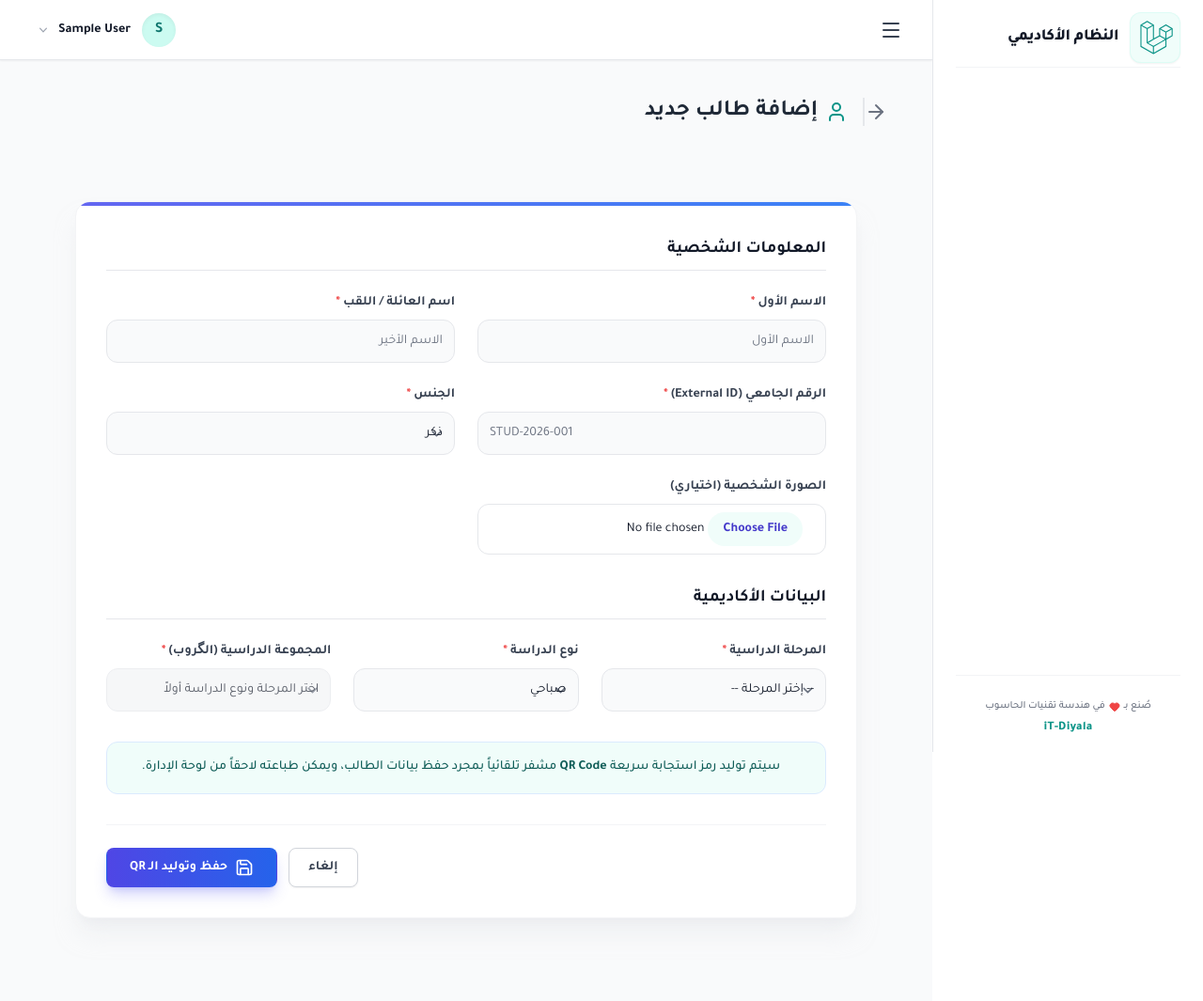
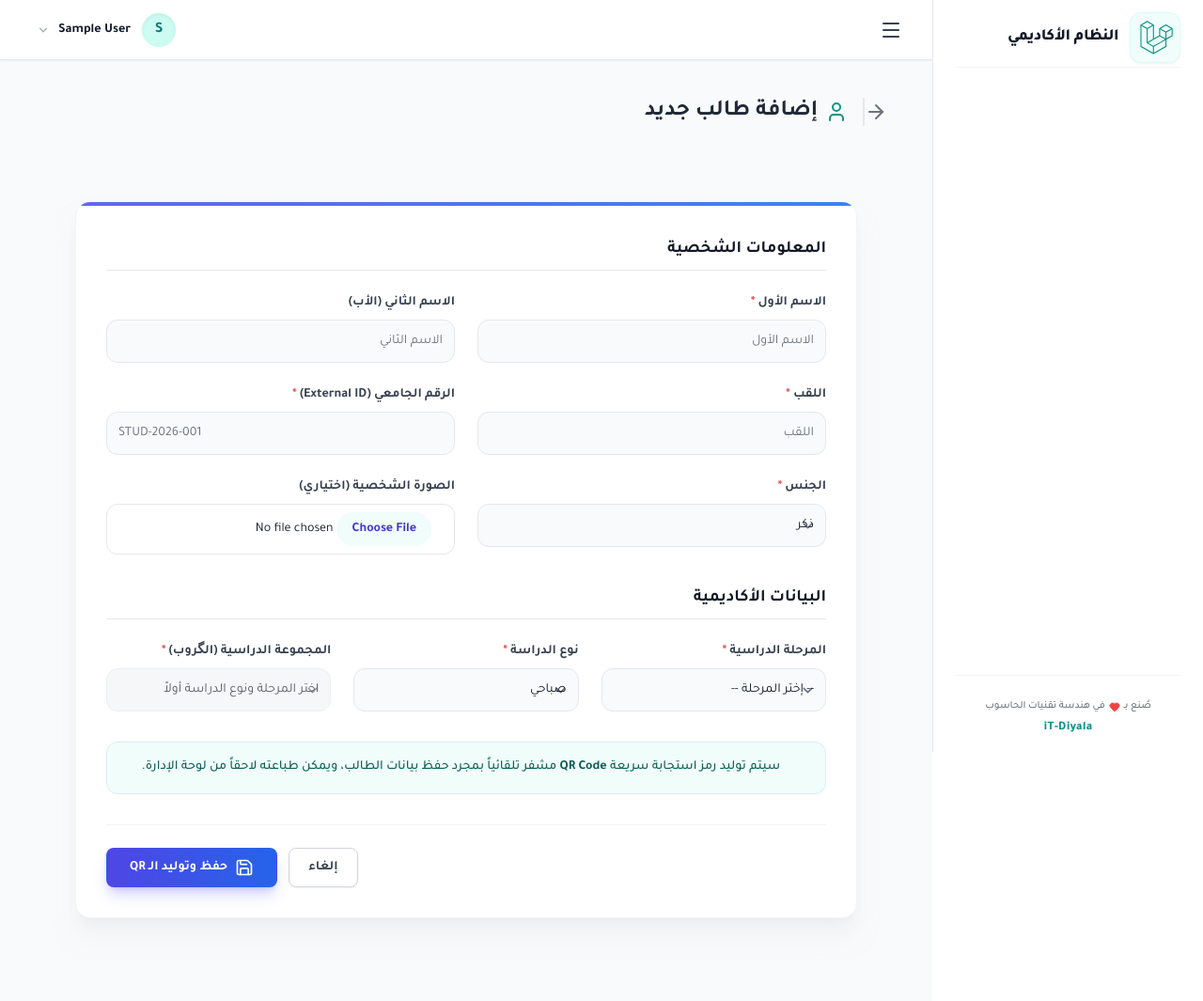
Before and after one commit to mustafaroot01/buxc, a Laravel app: page /admin/students/create in a window 1280 px wide. Shown: the whole page at 94% size. Run offline with Laravel 12, Linux system fonts and the light colour scheme; the visitor is signed in with stand-in values (Sample User, id 1); data that the repository does not hold is empty; style sheets or scripts are compiled from the project's sources; parts of the project's set-up code (start-up, migrations or seed data) failed here and were passed over; some libraries are stand-ins or nearby versions.

Commit message:
Refactor student name fields to support First, Second, and Surname formats across dashboards, API, and exports

```diff
--- a/app/Exports/AttendanceExport.php
+++ b/app/Exports/AttendanceExport.php
@@ -105,7 +105,7 @@ class AttendanceExport implements FromQuery, WithHeadings, WithMapping, ShouldAu
         };
 
         return [
-            $attendance->student ? ($attendance->student->first_name . ' ' . $attendance->student->last_name) : 'طالب غير موجود',
+            $attendance->student ? trim($attendance->student->first_name . ' ' . $attendance->student->second_name . ' ' . $attendance->student->last_name) : 'طالب غير موجود',
             $attendance->student->student_external_id ?? '---',
             $attendance->student->group->stage->name ?? '---',
             ($attendance->student->group->study_type ?? '') === 'morning' ? 'صباحي' : 'مسائي',
--- a/app/Exports/LectureAttendanceExport.php
+++ b/app/Exports/LectureAttendanceExport.php
@@ -42,7 +42,7 @@ class LectureAttendanceExport implements FromArray, WithColumnWidths, WithEvents
 
         $students = Student::where('group_id', $lecture->group_id)
             ->orderBy('first_name')
-            ->get(['id', 'first_name', 'last_name', 'student_external_id']);
+            ->get(['id', 'first_name', 'second_name', 'last_name', 'student_external_id']);
 
         $attendances = Attendance::where('lecture_id', $lecture->id)
             ->get()
@@ -61,7 +61,7 @@ class LectureAttendanceExport implements FromArray, WithColumnWidths, WithEvents
 
             return [
                 $index + 1,
-                $student->first_name . ' ' . $student->last_name,
+                trim($student->first_name . ' ' . $student->second_name . ' ' . $student->last_name),
                 $student->student_external_id ?? '—',
                 $statusMap[$status] ?? 'غائب',
                 $methodMap[$method],
--- a/app/Http/Controllers/Admin/StudentController.php
+++ b/app/Http/Controllers/Admin/StudentController.php
@@ -21,6 +21,7 @@ class StudentController extends Controller
             $search = $request->get('search');
             $query->where(function($q) use ($search) {
                 $q->where('first_name', 'like', "%{$search}%")
+                  ->orWhere('second_name', 'like', "%{$search}%")
                   ->orWhere('last_name', 'like', "%{$search}%")
                   ->orWhere('student_external_id', 'like', "%{$search}%");
             });
@@ -65,6 +66,7 @@ class StudentController extends Controller
     {
         $validated = $request->validate([
             'first_name' => 'required|string|max:255',
+            'second_name' => 'nullable|string|max:255',
             'last_name' => 'required|string|max:255',
             'student_external_id' => 'required|string|unique:students',
             'gender' => 'required|in:male,female',
@@ -103,6 +105,7 @@ class StudentController extends Controller
     {
         $validated = $request->validate([
             'first_name' => 'required|string|max:255',
+            'second_name' => 'nullable|string|max:255',
             'last_name' => 'required|string|max:255',
             'student_external_id' => 'required|string|unique:students,student_external_id,' . $student->id,
             'gender' => 'required|in:male,female',
--- a/app/Http/Controllers/Api/Teacher/LectureController.php
+++ b/app/Http/Controllers/Api/Teacher/LectureController.php
@@ -106,7 +106,7 @@ class LectureController extends Controller
 
         $students = Student::where('group_id', $lecture->group_id)
             ->orderBy('first_name')
-            ->get(['id', 'first_name', 'last_name', 'student_external_id', 'photo_path']);
+            ->get(['id', 'first_name', 'second_name', 'last_name', 'student_external_id', 'photo_path']);
 
         $attendances = Attendance::where('lecture_id', $lecture->id)
             ->get()
@@ -116,7 +116,7 @@ class LectureController extends Controller
             $attendance = $attendances->get($student->id);
             return [
                 'id' => $student->id,
-                'full_name' => $student->first_name . ' ' . $student->last_name,
+                'full_name' => trim("{$student->first_name} {$student->second_name} {$student->last_name}"),
                 'external_id' => $student->student_external_id,
                 'photo_url' => $student->photo_path ? asset('storage/' . $student->photo_path) : null,
                 'status' => $attendance ? $attendance->status : 'absent',
--- a/app/Http/Controllers/Teacher/LectureController.php
+++ b/app/Http/Controllers/Teacher/LectureController.php
@@ -150,7 +150,7 @@ class LectureController extends Controller
         // Get all students in this group
         $students = Student::where('group_id', $lecture->group_id)
             ->orderBy('first_name')
-            ->get(['id', 'first_name', 'last_name', 'student_external_id']);
+            ->get(['id', 'first_name', 'second_name', 'last_name', 'student_external_id']);
 
         // Get existing attendance records for this lecture
         $attendances = Attendance::where('lecture_id', $lecture->id)
@@ -162,7 +162,7 @@ class LectureController extends Controller
             $attendance = $attendances->get($student->id);
             return [
                 'id' => $student->id,
-                'name' => $student->first_name . ' ' . $student->last_name,
+                'name' => trim("{$student->first_name} {$student->second_name} {$student->last_name}"),
                 'student_id' => $student->student_external_id,
                 'status' => $attendance ? $attendance->status : 'absent',
                 'check_in_method' => $attendance ? $attendance->check_in_method : null,
--- a/app/Http/Controllers/Teacher/ScannerController.php
+++ b/app/Http/Controllers/Teacher/ScannerController.php
@@ -130,7 +130,7 @@ class ScannerController extends Controller
             'success' => true,
             'message' => 'تم تسجيل الحضور بنجاح',
             'student' => [
-                'name' => $student->first_name.' '.$student->last_name,
+                'name' => trim("{$student->first_name} {$student->second_name} {$student->last_name}"),
                 'external_id' => $student->student_external_id,
                 'time' => now()->format('h:i:s A'),
             ],
--- a/resources/js/Pages/Admin/Students/Create.vue
+++ b/resources/js/Pages/Admin/Students/Create.vue
@@ -19,6 +19,7 @@ const props = defineProps<{
 
 const form = useForm({
     first_name: '',
+    second_name: '',
     last_name: '',
     student_external_id: '',
     gender: 'male',
@@ -82,8 +83,14 @@ const submit = () => {
                                     </div>
 
                                     <div>
-                                        <label class="block text-sm font-bold text-gray-700 mb-2">اسم العائلة / اللقب <span class="text-red-500">*</span></label>
-                                        <input type="text" v-model="form.last_name" required class="bg-gray-50 border border-gray-200 text-gray-900 text-sm rounded-xl focus:ring-2 focus:ring-indigo-500 focus:border-indigo-500 block w-full p-3 transition-colors" placeholder="الاسم الأخير">
+                                        <label class="block text-sm font-bold text-gray-700 mb-2">الاسم الثاني (الأب) </label>
+                                        <input type="text" v-model="form.second_name" class="bg-gray-50 border border-gray-200 text-gray-900 text-sm rounded-xl focus:ring-2 focus:ring-indigo-500 focus:border-indigo-500 block w-full p-3 transition-colors" placeholder="الاسم الثاني">
+                                        <div v-if="form.errors.second_name" class="mt-2 text-sm text-red-600">{{ form.errors.second_name }}</div>
+                                    </div>
+
+                                    <div>
+                                        <label class="block text-sm font-bold text-gray-700 mb-2">اللقب <span class="text-red-500">*</span></label>
+                                        <input type="text" v-model="form.last_name" required class="bg-gray-50 border border-gray-200 text-gray-900 text-sm rounded-xl focus:ring-2 focus:ring-indigo-500 focus:border-indigo-500 block w-full p-3 transition-colors" placeholder="اللقب">
                                         <div v-if="form.errors.last_name" class="mt-2 text-sm text-red-600">{{ form.errors.last_name }}</div>
                                     </div>
 
--- a/resources/js/Pages/Admin/Students/Edit.vue
+++ b/resources/js/Pages/Admin/Students/Edit.vue
@@ -21,6 +21,7 @@ const props = defineProps<{
 const form = useForm({
     _method: 'put',
     first_name: props.student.first_name,
+    second_name: props.student.second_name,
     last_name: props.student.last_name,
     student_external_id: props.student.student_external_id,
     gender: props.student.gender,
@@ -84,8 +85,14 @@ const submit = () => {
                                     </div>
 
                                     <div>
-                                        <label class="block text-sm font-bold text-gray-700 mb-2">اسم العائلة / اللقب <span class="text-red-500">*</span></label>
-                                        <input type="text" v-model="form.last_name" required class="bg-gray-50 border border-gray-200 text-gray-900 text-sm rounded-xl focus:ring-2 focus:ring-indigo-500 focus:border-indigo-500 block w-full p-3 transition-colors" placeholder="الاسم الأخير">
+                                        <label class="block text-sm font-bold text-gray-700 mb-2">الاسم الثاني (الأب) </label>
+                                        <input type="text" v-model="form.second_name" class="bg-gray-50 border border-gray-200 text-gray-900 text-sm rounded-xl focus:ring-2 focus:ring-indigo-500 focus:border-indigo-500 block w-full p-3 transition-colors" placeholder="الاسم الثاني">
+                                        <div v-if="form.errors.second_name" class="mt-2 text-sm text-red-600">{{ form.errors.second_name }}</div>
+                                    </div>
+
+                                    <div>
+                                        <label class="block text-sm font-bold text-gray-700 mb-2">اللقب <span class="text-red-500">*</span></label>
+                                        <input type="text" v-model="form.last_name" required class="bg-gray-50 border border-gray-200 text-gray-900 text-sm rounded-xl focus:ring-2 focus:ring-indigo-500 focus:border-indigo-500 block w-full p-3 transition-colors" placeholder="اللقب">
                                         <div v-if="form.errors.last_name" class="mt-2 text-sm text-red-600">{{ form.errors.last_name }}</div>
                                     </div>
 
--- a/resources/js/Pages/Admin/Students/Index.vue
+++ b/resources/js/Pages/Admin/Students/Index.vue
@@ -220,7 +220,7 @@ const confirmDeleteStudent = () => {
                                             <div v-else class="w-10 h-10 rounded-full bg-teal-50 flex items-center justify-center text-teal-600 font-bold ml-4 border border-indigo-100 flex-shrink-0">
                                                 {{ student.first_name.charAt(0) }}
                                             </div>
-                                            <div class="text-[15px] font-bold text-gray-900">{{ student.first_name }} {{ student.last_name }}</div>
+                                            <div class="text-[15px] font-bold text-gray-900">{{ student.first_name }} {{ student.second_name }} {{ student.last_name }}</div>
                                         </div>
                                     </td>
                                     <td class="px-6 py-5 whitespace-nowrap text-center">
--- a/resources/js/Pages/Admin/Students/Show.vue
+++ b/resources/js/Pages/Admin/Students/Show.vue
@@ -12,6 +12,7 @@ const props = defineProps<{
     student: {
         id: string;
         first_name: string;
+        second_name?: string;
         last_name: string;
         student_external_id: string;
         gender: string;
@@ -70,7 +71,7 @@ const confirmDeleteStudent = () => {
 </script>
 
 <template>
-    <Head :title="`ملف الطالب: ${student.first_name} ${student.last_name}`" />
+    <Head :title="`ملف الطالب: ${student.first_name} ${student.second_name || ''} ${student.last_name}`" />
 
     <AuthenticatedLayout>
 
@@ -280,7 +281,7 @@ const confirmDeleteStudent = () => {
                                     </div>
                                 </div>
 
-                                <h3 class="mt-4 text-[22px] font-black text-gray-900">{{ student.first_name }} {{ student.last_name }}</h3>
+                                <h3 class="mt-4 text-[22px] font-black text-gray-900">{{ student.first_name }} {{ student.second_name }} {{ student.last_name }}</h3>
                                 <div class="mt-2 flex justify-center">
                                     <span class="text-teal-600 font-medium font-mono text-sm bg-teal-50 px-4 py-1.5 rounded-full border border-indigo-100">{{ student.student_external_id }}</span>
                                 </div>
@@ -333,7 +334,7 @@ const confirmDeleteStudent = () => {
 
                            <!-- Print-only labels -->
                            <div class="hidden print:block mt-8 text-center border-t border-dashed border-gray-300 pt-6">
-                                <p class="font-black text-2xl uppercase">{{ student.first_name }} {{ student.last_name }}</p>
+                                <p class="font-black text-2xl uppercase">{{ student.first_name }} {{ student.second_name }} {{ student.last_name }}</p>
                                 <p class="text-gray-500 mt-2 font-mono text-lg tracking-widest">{{ student.student_external_id }}</p>
                            </div>
                         </div>
```
Also changed, not shown: app/Models/Student.php (+21 -10 lines), database/migrations/2026_03_11_170327_add_second_name_to_students_table.php (added).
